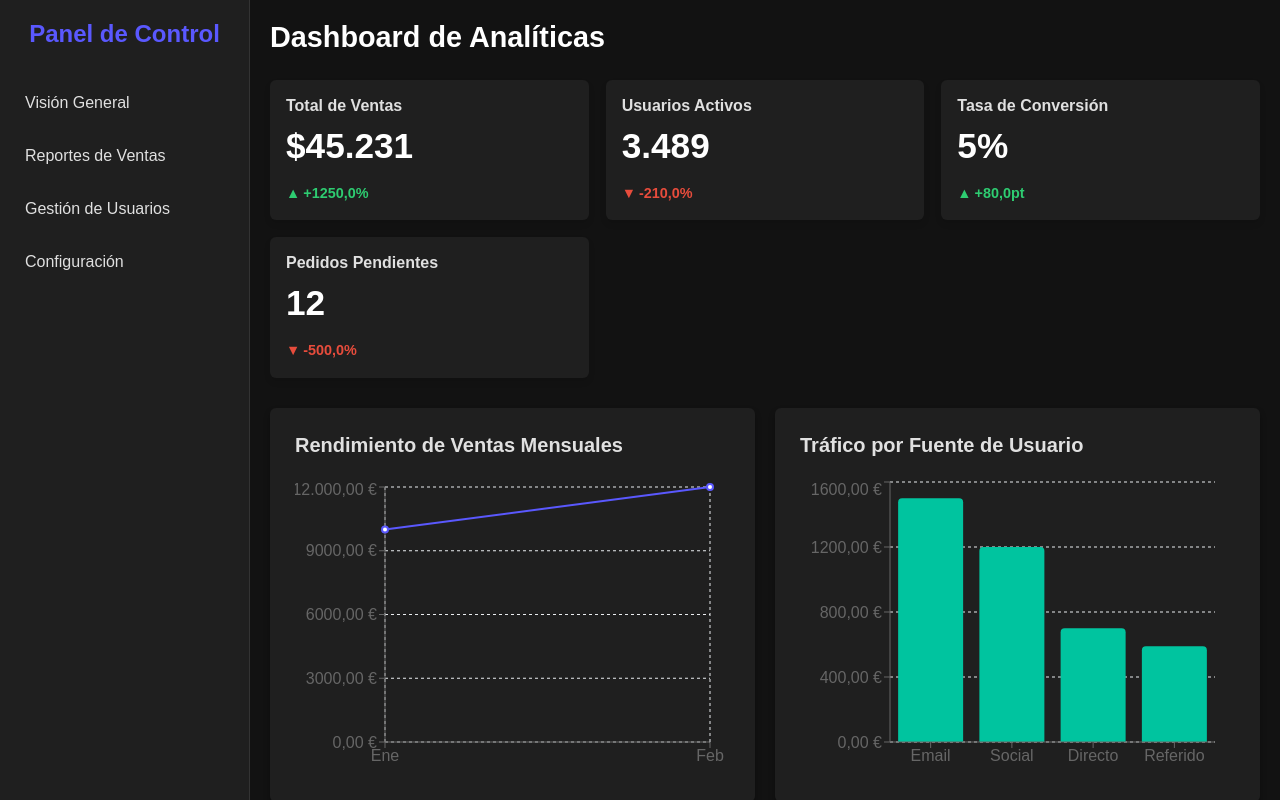
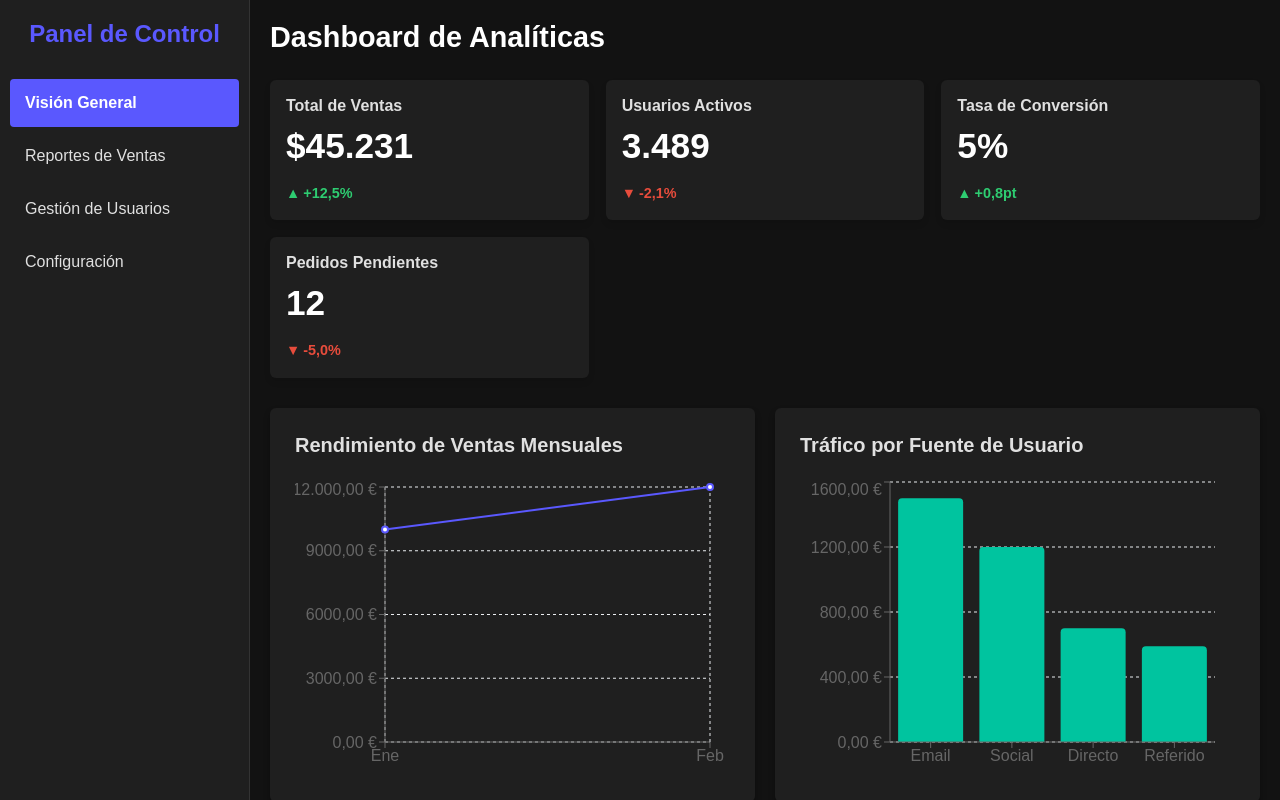
Before and after one commit to carlamunti89/analytic-dashboard-project, a React (Create React App) app: page / in a window 1280 px wide. Built offline with nearby package versions, Linux system fonts and the light colour scheme.

Commit message:
refactor: final polish

```diff
--- a/src/App.js
+++ b/src/App.js
@@ -38,6 +38,7 @@ function App() {
       <main
         className="main-content"
         onClick={isSidebarOpen ? toggleSidebar : undefined}
+        aria-hidden={isSidebarOpen}
       >
         {/* Botón para Abrir/Cerrar el Sidebar (visible solo en móvil) */}
         <button className="sidebar-toggle-btn" onClick={toggleSidebar}>
--- a/src/components/Sidebar.js
+++ b/src/components/Sidebar.js
@@ -13,7 +13,7 @@ const Sidebar = ({ isOpen, toggleSidebar }) => {
       <h2>Panel de Control</h2>
       <nav>
         <ul>
-          <li>Visión General</li>
+          <li className="active">Visión General</li>
           <li>Reportes de Ventas</li>
           <li>Gestión de Usuarios</li>
           <li>Configuración</li>
--- a/src/styles/layout/_sidebar.scss
+++ b/src/styles/layout/_sidebar.scss
@@ -29,6 +29,17 @@
 
     &:hover {
       color: $color-primary;
+      background-color: rgba($color-primary, 0.1);
+    }
+  }
+  nav li.active {
+    color: $color-text-lightest; // Texto más claro
+    background-color: $color-primary; // Fondo con el color de acento
+    font-weight: 700; // Más negrita
+
+    &:hover {
+      // Evitamos el cambio de color al pasar el ratón si ya está activo
+      background-color: $color-primary;
     }
   }
 }
--- a/src/utils/formatters.js
+++ b/src/utils/formatters.js
@@ -57,7 +57,7 @@ export const formatChange = (change, changeUnit = "%") => {
   if (change === undefined || change === null || change === 0) return "";
 
   // Convertir a porcentaje (0.05 -> 5)
-  const percentage = change * 100;
+  const percentage = change;
 
   const options = {
     minimumFractionDigits: 1,
```
Also changed, not shown: 1 other file (tests, documents, lock files or other folders).
